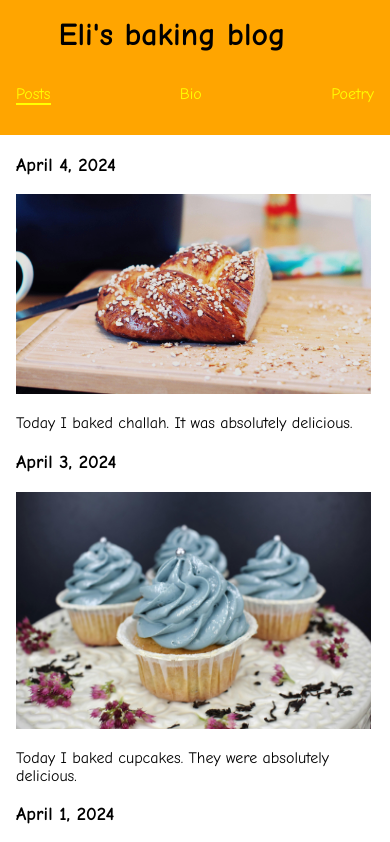
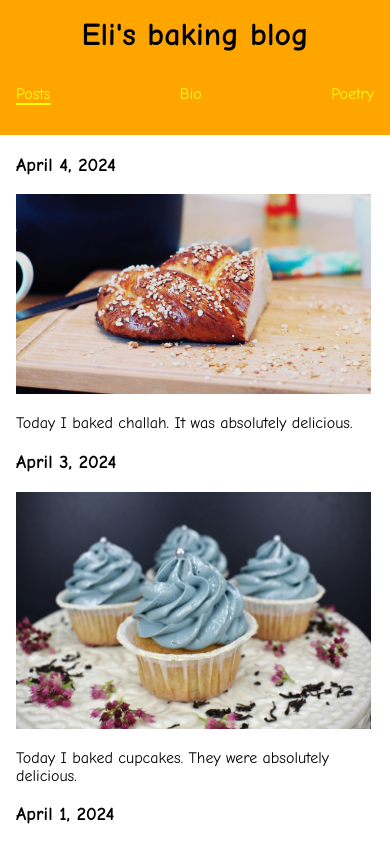
Before and after one commit to eli-boninger/baking-blog-demo, a plain HTML site: page index.html in a window 390 px wide. Shown: the top 842 px of the page. Drawn offline with Linux system fonts and the light colour scheme.

Commit message:
switch back to non-responsive stylesheet

```diff
--- a/index.html
+++ b/index.html
@@ -5,8 +5,7 @@
     <meta charset="UTF-8">
     <meta name="viewport" content="width=device-width, initial-scale=1.0">
     <title>Responsive Demo</title>
-    <!-- <link rel="stylesheet" href="./styles/main.css" /> -->
-    <link rel="stylesheet" href="./styles/main-after.css" />
+    <link rel="stylesheet" href="./styles/main.css" />
 </head>
 
 <body>
```
